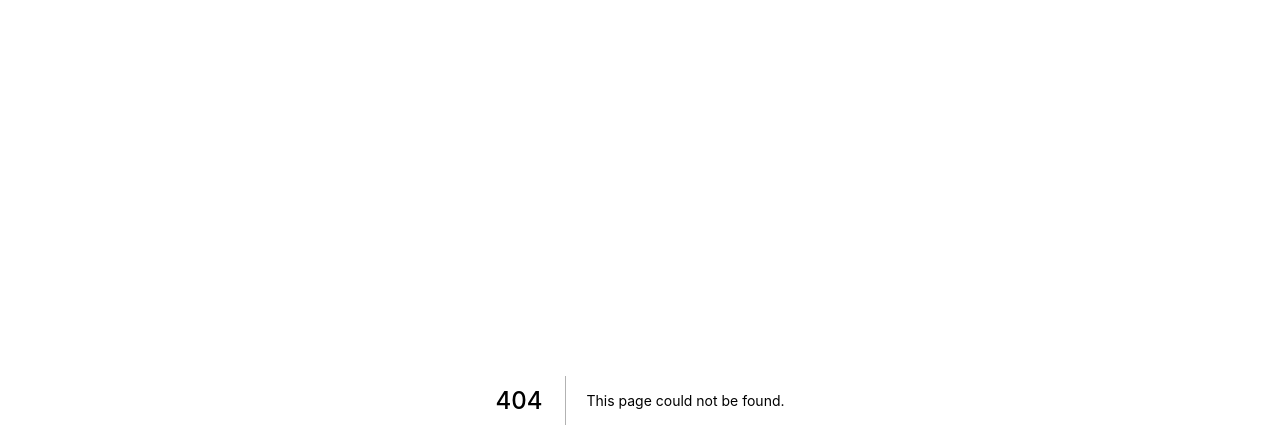
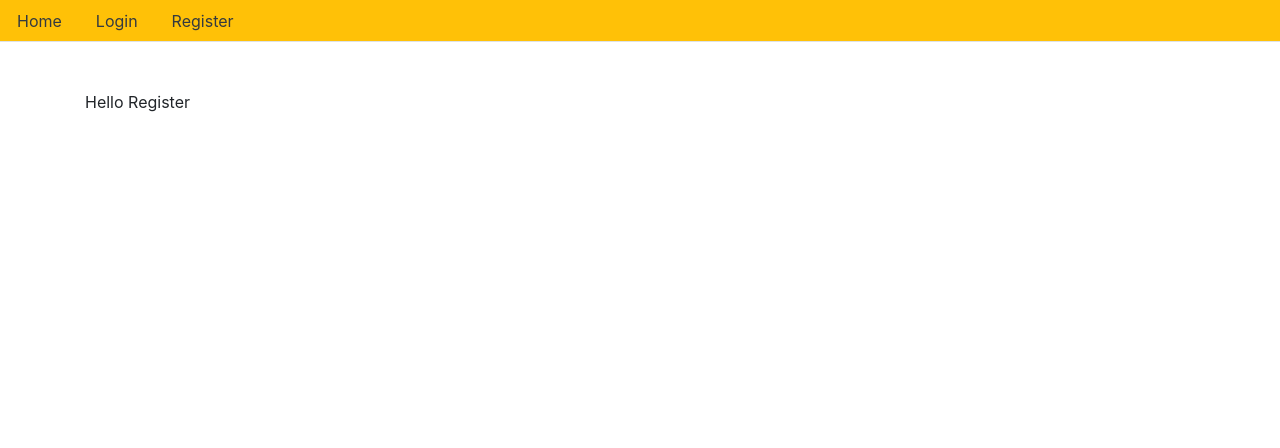
Before and after one commit to Iamlion15/learn-next, a Next.js app: page /register in a window 1280 px wide. Before the commit this address had no page. Shown: the top 448 px of the page. Built offline with nearby package versions, Linux system fonts and the light colour scheme.

Commit message:
added heade

```diff
--- a/components/Layout.js
+++ b/components/Layout.js
@@ -1,20 +1,38 @@
-const Layout=(props)=>{
-    const nav=()=>(
-        <ul className="nav">
+import Head from "next/head"
+import Link from "next/link"
+import Router from "next/router"
+import nProgress from "nprogress"
+const Layout = (props) => {
+    const head = () => (
+        <link
+            rel="stylesheet"
+            href="https://cdn.jsdelivr.net/npm/bootstrap@4.0.0/dist/css/bootstrap.min.css"
+            integrity="sha384-Gn5384xqQ1aoWXA+058RXPxPg6fy4IWvTNh0E263XmFcJlSAwiGgFAW/dAiS6JXm"
+            crossorigin="anonymous" />
+    )
+    const nav = () => (
+        <ul className="nav nav-tabs bg-warning">
             <li className="nav-item">
-                <a className="nav-link" href="">Home</a>
+                <Link href="/">
+                    <a className="nav-link text-dark">Home</a>
+                </Link>
             </li>
             <li className="nav-item">
-                <a className="nav-link" href="">Login</a>
+                <Link href="/login">
+                    <a className="nav-link text-dark">Login</a>
+                </Link>
+
             </li>
             <li className="nav-item">
-                <a className="nav-link" href="">Register</a>
+                <Link href="/register">
+                    <a className="nav-link text-dark">Register</a>
+                </Link>
             </li>
         </ul>
     )
 
-    return<>
-    {nav()} {props.children}
+    return <>
+        {head()} {nav()} <div className="container  pt-5 pb-5">{props.children}</div>
     </>
 }
 
--- a/package.json
+++ b/package.json
@@ -10,6 +10,7 @@
   },
   "dependencies": {
     "next": "12.1.5",
+    "nprogress": "^0.2.0",
     "react": "17.0.2",
     "react-dom": "17.0.2"
   },
--- /dev/null
+++ b/pages/register.js
@@ -0,0 +1,8 @@
+import Layout from "../components/Layout"
+
+const Register=()=>{
+    return <Layout>Hello Register</Layout>
+}
+
+
+export default Register
```
Also changed, not shown: pages/login.js (added, +8 -0 lines), 1 other file (tests, documents, lock files or other folders).
